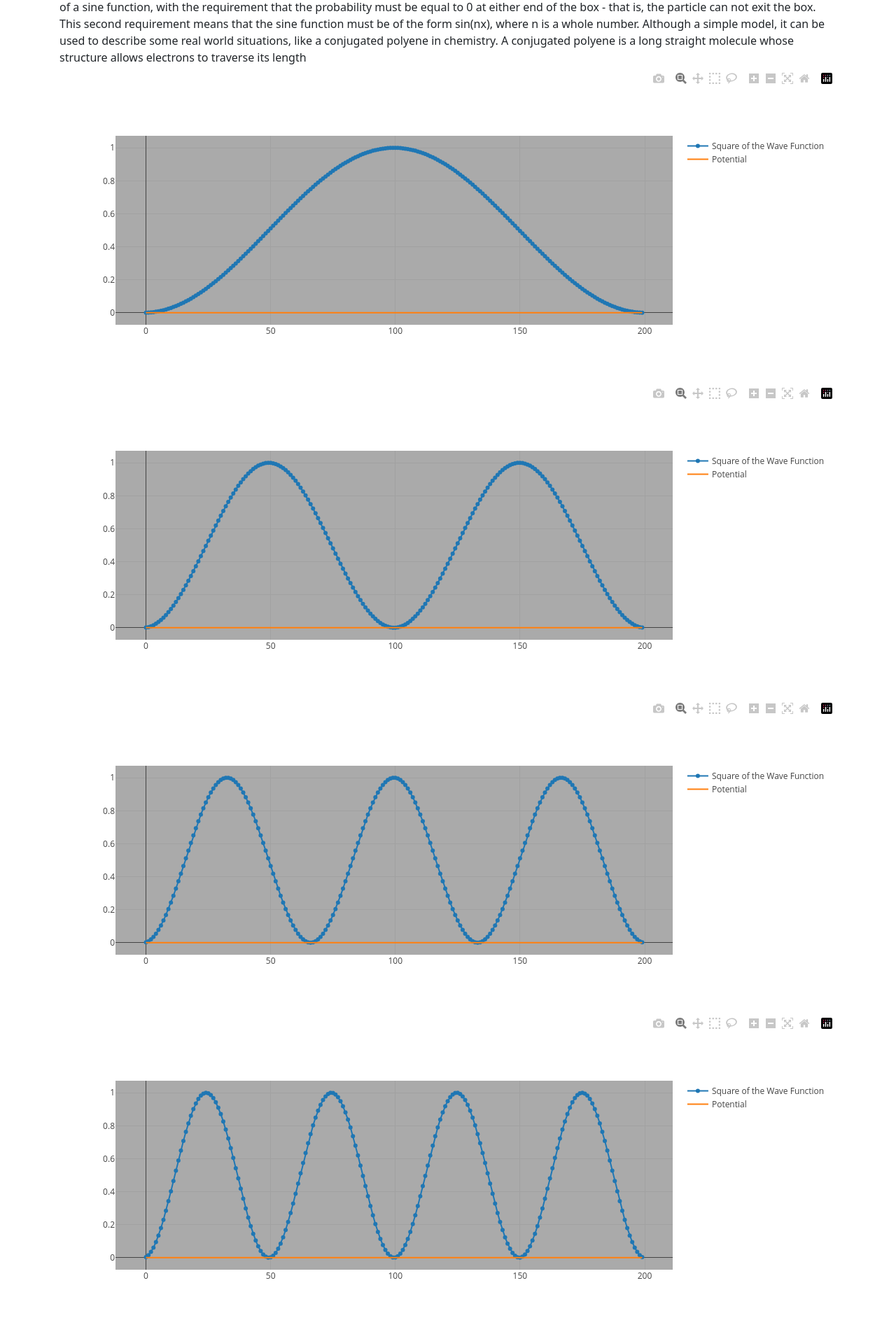
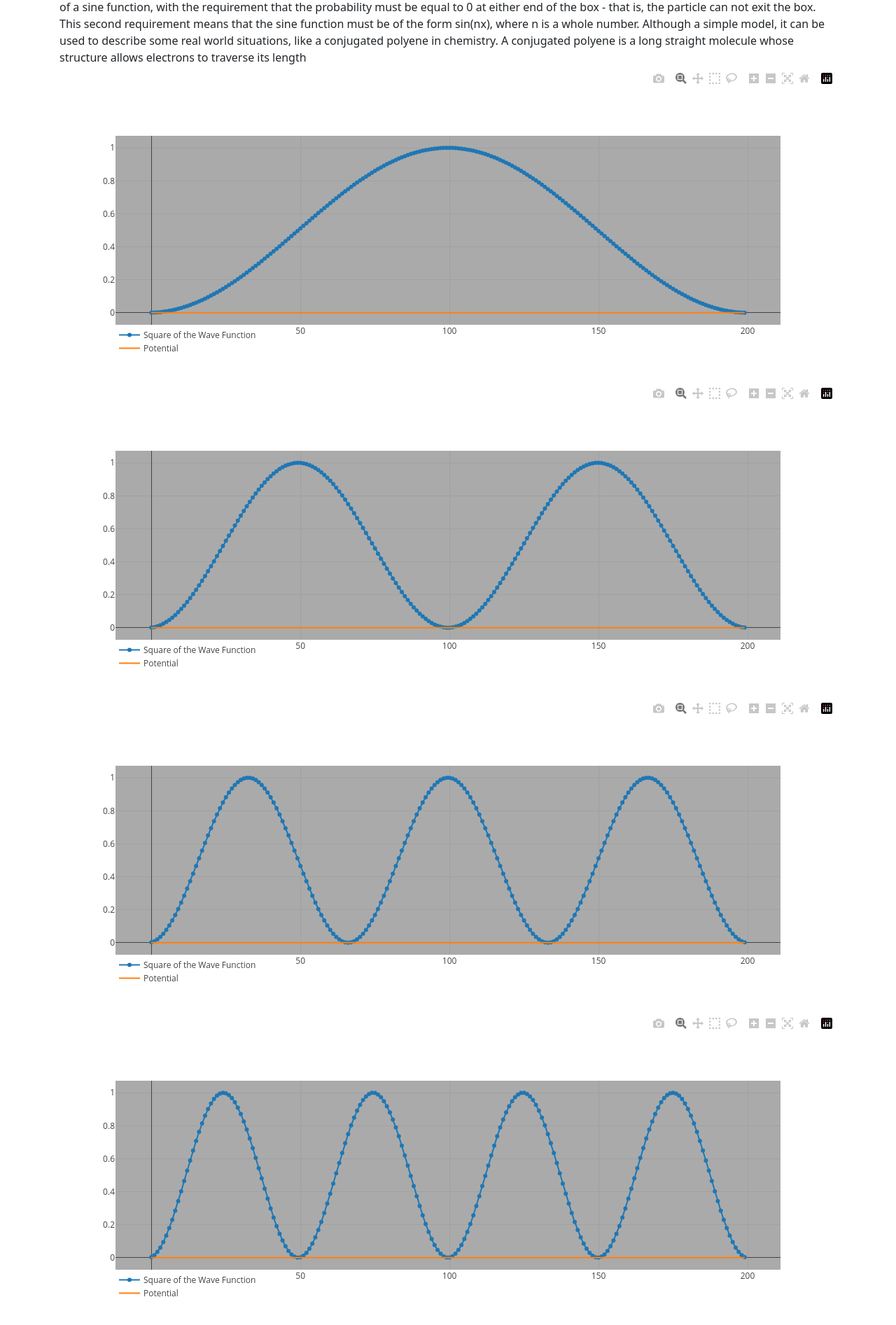
Before and after one commit to cwcraw/WavePage, a Django app: page /wavefunction/open in a window 1280 px wide. Shown: the part 186-2079 px from the top of the page at 70% size. Run offline with Django 4.2, Linux system fonts and the light colour scheme; some libraries are stand-ins or nearby versions.

Commit message:
Moved Legend around

```diff
--- a/Demo/templates/waveFunctionPage.html
+++ b/Demo/templates/waveFunctionPage.html
@@ -17,7 +17,7 @@
 
   <script src="https://cdn.plot.ly/plotly-latest.min.js"></script>
   <script type="text/javascript">
-    let layout = {plot_bgcolor: '#aaaaaa'};
+    let layout = {plot_bgcolor: '#aaaaaa', legend: {x:0, y:0,xanchor: 'left', yanchor: 'top'}};
     let config = {responsive: true};
     let plot_0 = {{graphJSON.0 | safe}};
     pot_plot = {{pot_plot | safe}};
```
